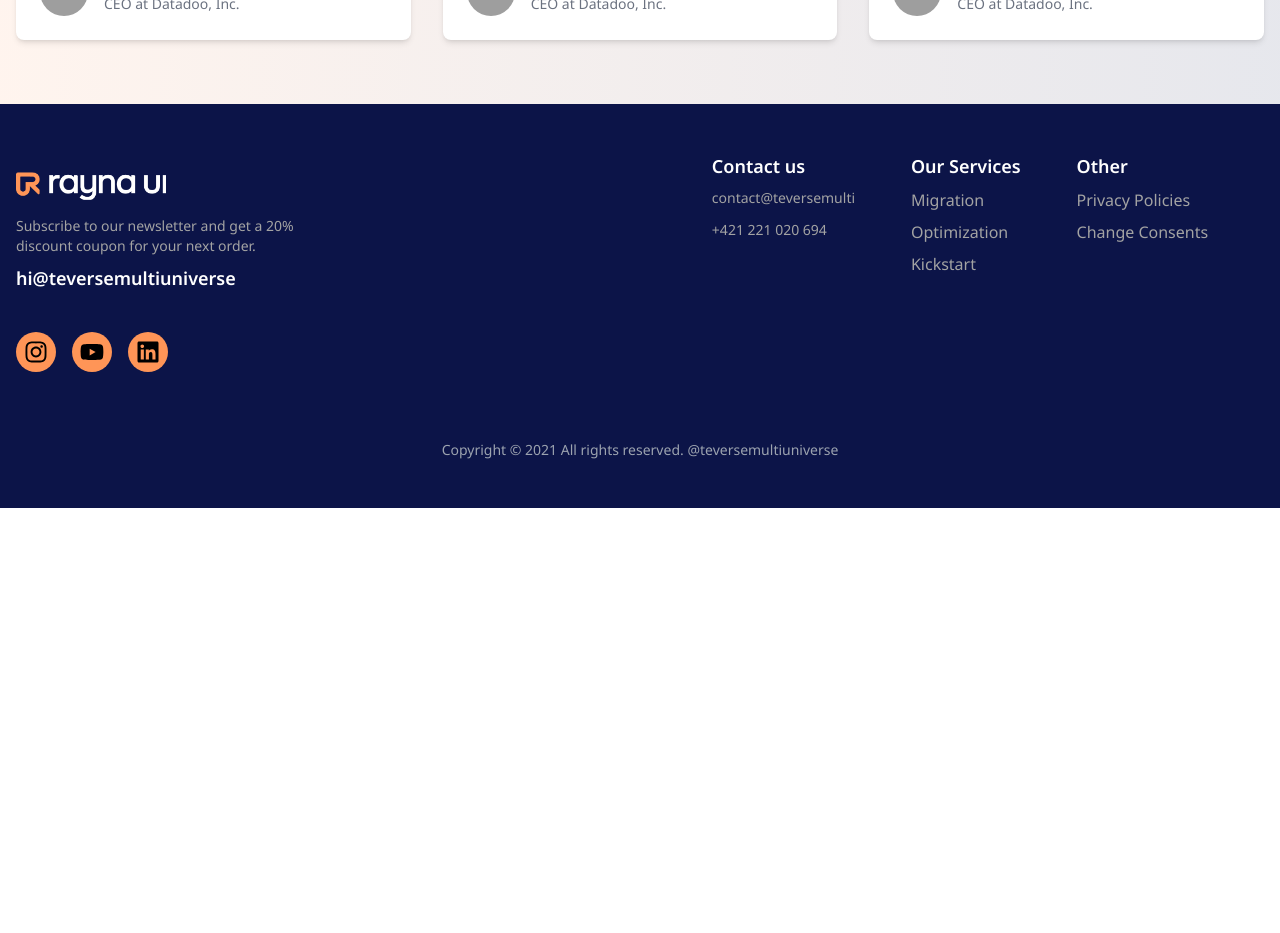
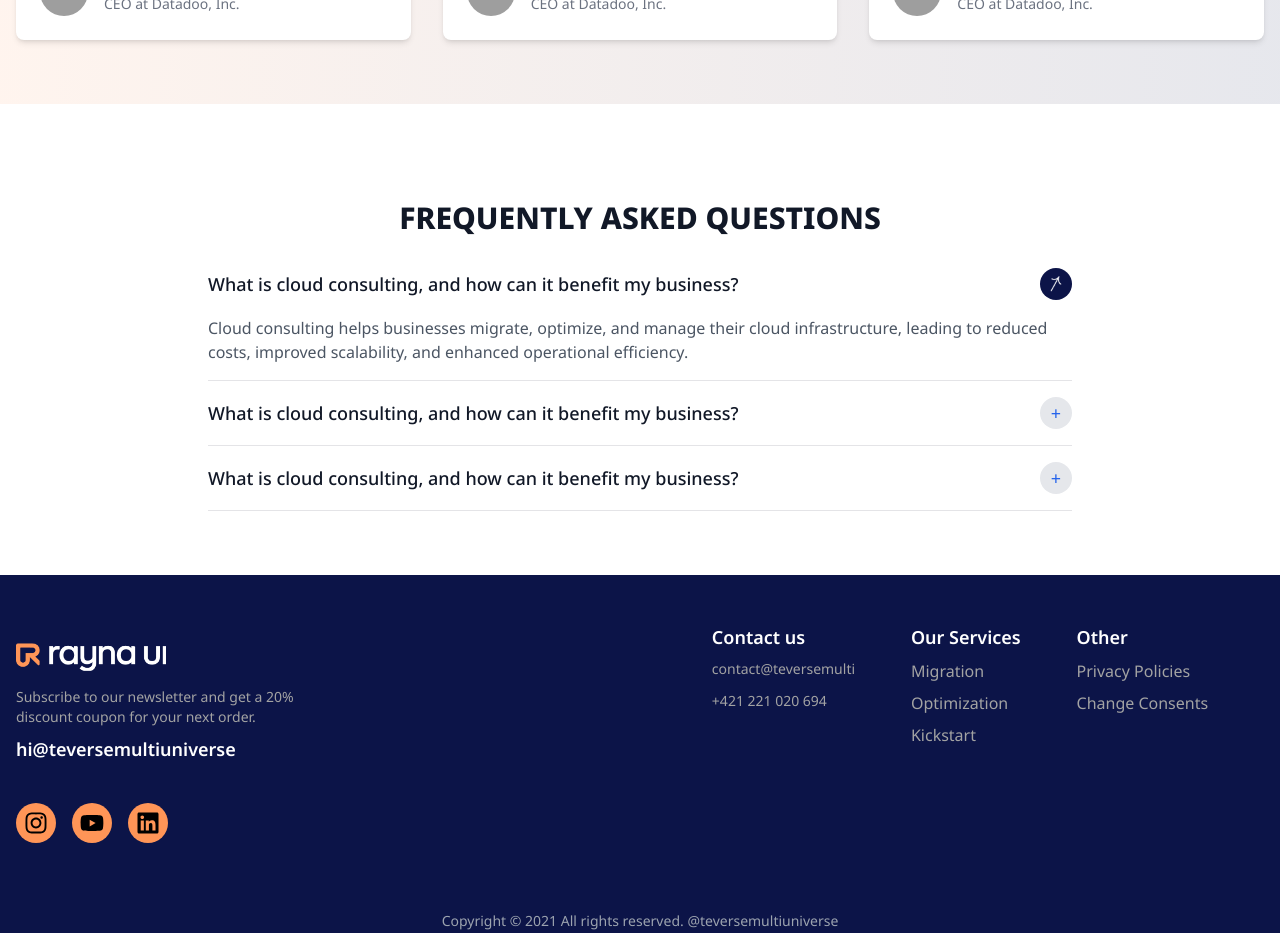
Before and after one commit to Lukman10a/web-agency, a Next.js app: page / in a window 1280 px wide. Shown: the part 2080-3013 px from the top of the page. Before the commit the page ends 2588 px from the top, so only its background shows below. Built offline with nearby package versions, Linux system fonts and the light colour scheme; grey boxes are pictures that could not be loaded.

Commit message:
added the faq section

```diff
--- a/src/pages/index.tsx
+++ b/src/pages/index.tsx
@@ -3,6 +3,7 @@ import Hero from "@/components/hero";
 import Testimonials from "@/components/what-client";
 import SecurityCertifications from "@/components/certifications";
 import KeyBenefits from "@/components/why-choose";
+import FAQSection from "@/components/FAQ";
 
 export default function Home() {
   return (
@@ -11,6 +12,7 @@ export default function Home() {
       <KeyBenefits />
       <SecurityCertifications />
       <Testimonials />
+      <FAQSection />
     </main>
   );
 }
```
